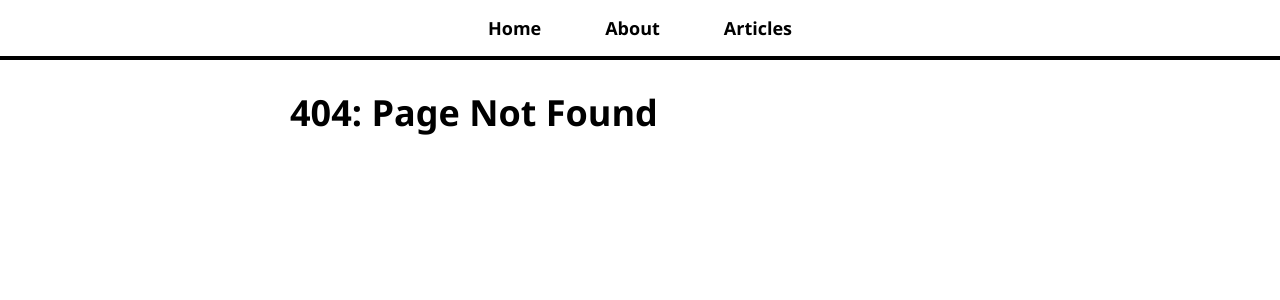
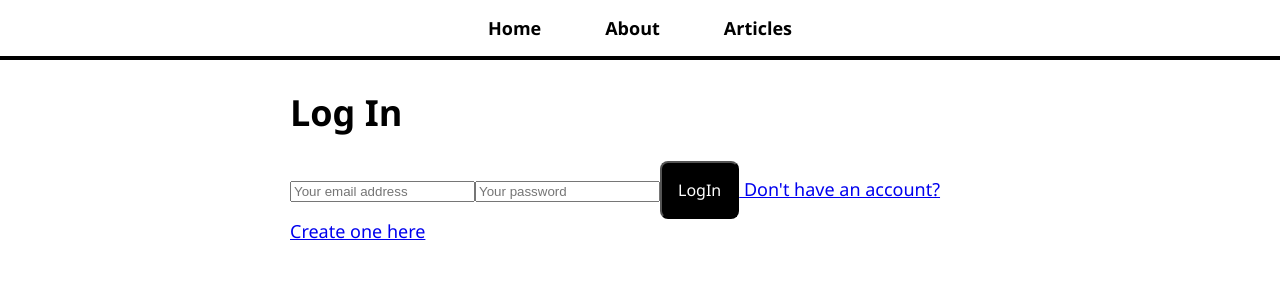
Before and after one commit to Meghamala/meg-blog, a React (Create React App) app: page /login in a window 1280 px wide. Before the commit this address had no page. Shown: the top 300 px of the page. Built offline with nearby package versions, Linux system fonts and the light colour scheme.

Commit message:
login, account page creation

```diff
--- a/src/App.js
+++ b/src/App.js
@@ -6,6 +6,8 @@
 import ListPage from './pages/ListPage';
 import ArticlePage from './pages/ArticlePage';
 import NotFoundPage from './pages/NotFoundPage';
+import LoginPage from './pages/loginPage';
+import CreateAccount from './pages/CreateAccount';
 
 function App() {
   return (
@@ -18,6 +20,8 @@
         <Route path="/about" element={<AboutPage/>} />
         <Route path="/articles" element={<ListPage/>} />
         <Route path="/articles/:articleId" element={<ArticlePage/>} />
+        <Route path="/login" element={<LoginPage/>} />
+        <Route path="/create-account" element={<CreateAccount/>} />
         <Route path="*" element={<NotFoundPage/>} />
         </Routes>
       </div>
--- /dev/null
+++ b/src/pages/CreateAccount.js
@@ -0,0 +1,7 @@
+const CreateAccount = () => {
+    return (
+        <h1> Account Page </h1>
+    );
+}
+
+export default CreateAccount;
--- /dev/null
+++ b/src/pages/loginPage.js
@@ -0,0 +1,40 @@
+import { useState } from "react";
+import { Link, useNavigate} from "react-router-dom";
+import { getAuth, signInWithEmailAndPassword } from 'firebase/auth';
+
+const LoginPage = () => {
+    const [email, setEmail] = useState('');
+    const [password, setPassword] = useState('');
+    const [error, setError] = useState('');
+
+    const navigate = useNavigate();
+
+    const LogIn = async () => {
+        try{
+        await signInWithEmailAndPassword(getAuth(), email, password);
+        navigate('/articles');
+        } catch(e){
+            setError(e.message);
+        }
+    }
+
+    return (
+        <>
+        <h1> Log In </h1>
+        { error && <p className="error">{error}</p>}
+        <input
+            placeholder="Your email address"
+            value={email}
+            onChange={e => setEmail(e.target.value)}/>
+        <input type="password"
+            placeholder="Your password"
+            value={password}
+            onChange={e => setPassword(e.target.value)} />
+        <button onClick={LogIn}> LogIn</button>
+        <Link to="/create-account"> Don't have an account? Create one here</Link>
+        </>
+
+    );
+}
+
+export default LoginPage;
```
Also changed, not shown: src/hooks/useUser.js (added).
